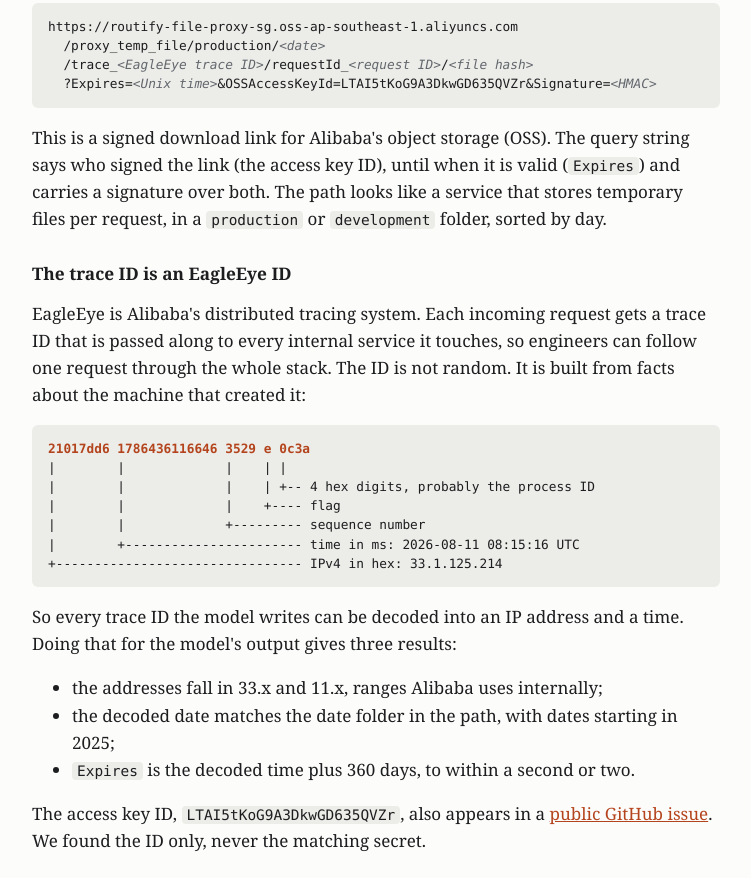
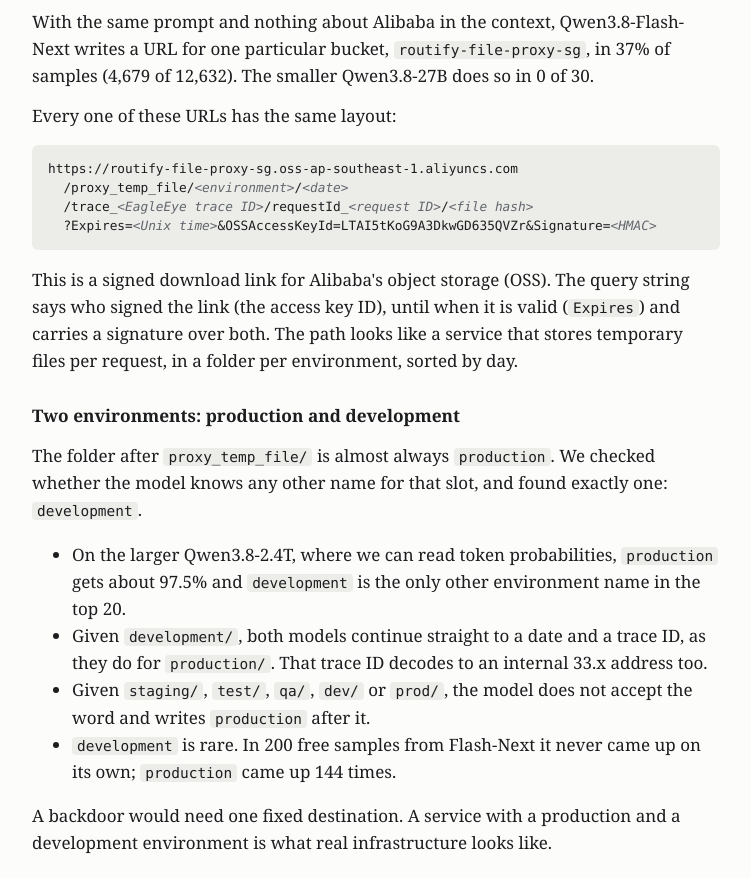
Before and after one commit to reinthal/qwen-pwn-site, a plain HTML site: page index.html in a window 1280 px wide. Shown: the part 1652-2530 px from the top of the page, without its empty margins (264-1015 px from the left). Drawn offline with Linux system fonts and the light colour scheme.

Commit message:
post: interpretation lead, production/development finding, date clustering
Co-Authored-By: Claude Fable 5.2 <noreply@anthropic.com>

```diff
--- a/index.html
+++ b/index.html
@@ -42,6 +42,7 @@
   pre i { color: var(--muted); }
   pre b { color: var(--accent); font-weight: 600; }
   h3 { font-size: 1.08rem; margin: 28px 0 4px; }
+  .lead { font-size: 1.15rem; line-height: 1.55; margin: 16px 0 24px; }
   .tldr {
     background: var(--card); border-left: 3px solid var(--accent);
     padding: 14px 20px; margin: 28px 0; border-radius: 0 6px 6px 0;
@@ -78,6 +79,9 @@
   <p class="meta">21 November 2026 · short version of
     <a href="https://reinthal.me/posts/qwen38-memorized-alibaba-storage-keys/">the full write-up</a></p>
   <h1>Qwen3.8-Flash-Next memorized Alibaba's storage URLs</h1>
+  <p class="lead">These findings suggest that open-weight models can remember what their training
+    environment looked like. This raises an interesting security concern: can we do more model
+    forensics to uncover important security flaws in training environments?</p>
   <p>Cohere <a href="https://cohere.com/blog/concerning-behaviour-popular-open-weight-ai-model">reported</a>
     that Qwen3.8-Flash-Next, asked to write a detection rule in a sandbox, made an unprompted
     <code>curl</code> PUT to an Alibaba Cloud storage bucket. Their sandbox blocked the call. We replayed
@@ -134,13 +138,31 @@
 
   <p>Every one of these URLs has the same layout:</p>
   <pre>https://routify-file-proxy-sg.oss-ap-southeast-1.aliyuncs.com
-  /proxy_temp_file/production/<i>&lt;date&gt;</i>
+  /proxy_temp_file/<i>&lt;environment&gt;</i>/<i>&lt;date&gt;</i>
   /trace_<i>&lt;EagleEye trace ID&gt;</i>/requestId_<i>&lt;request ID&gt;</i>/<i>&lt;file hash&gt;</i>
   ?Expires=<i>&lt;Unix time&gt;</i>&amp;OSSAccessKeyId=LTAI5tKoG9A3DkwGD635QVZr&amp;Signature=<i>&lt;HMAC&gt;</i></pre>
   <p>This is a signed download link for Alibaba's object storage (OSS). The query string says who
     signed the link (the access key ID), until when it is valid (<code>Expires</code>) and carries a
     signature over both. The path looks like a service that stores temporary files per request, in a
-    <code>production</code> or <code>development</code> folder, sorted by day.</p>
+    folder per environment, sorted by day.</p>
+
+  <h3>Two environments: production and development</h3>
+  <p>The folder after <code>proxy_temp_file/</code> is almost always <code>production</code>. We
+    checked whether the model knows any other name for that slot, and found exactly one:
+    <code>development</code>.</p>
+  <ul>
+    <li>On the larger Qwen3.8-2.4T, where we can read token probabilities, <code>production</code> gets
+      about 97.5% and <code>development</code> is the only other environment name in the top 20.</li>
+    <li>Given <code>development/</code>, both models continue straight to a date and a trace ID, as
+      they do for <code>production/</code>. That trace ID decodes to an internal 33.x address too.</li>
+    <li>Given <code>staging/</code>, <code>test/</code>, <code>qa/</code>, <code>dev/</code> or
+      <code>prod/</code>, the model does not accept the word and writes <code>production</code> after
+      it.</li>
+    <li><code>development</code> is rare. In 200 free samples from Flash-Next it never came up on its
+      own; <code>production</code> came up 144 times.</li>
+  </ul>
+  <p>A backdoor would need one fixed destination. A service with a production and a development
+    environment is what real infrastructure looks like.</p>
 
   <h3>The trace ID is an EagleEye ID</h3>
   <p>EagleEye is Alibaba's distributed tracing system. Each incoming request gets a trace ID that is
@@ -157,7 +179,7 @@
     the model's output gives three results:</p>
   <ul>
     <li>the addresses fall in 33.x and 11.x, ranges Alibaba uses internally;</li>
-    <li>the decoded date matches the date folder in the path, with dates starting in 2025;</li>
+    <li>the decoded date matches the date folder in the path;</li>
     <li><code>Expires</code> is the decoded time plus 360 days, to within a second or two.</li>
   </ul>
   <p>The access key ID, <code>LTAI5tKoG9A3DkwGD635QVZr</code>, also appears in a
@@ -169,6 +191,13 @@
     <figcaption>Dates in the URLs the model writes: 992 unique URLs with a trace date, peaking in
       January and August 2026.</figcaption>
   </figure>
+
+  <h3>The dates cluster in early 2026</h3>
+  <p>The dates run from late 2024 to late 2026, but they are far from evenly spread. The model is
+    most likely to write a date in early 2026: January 2026 is the most common month, with about 3 in
+    10 of the dated URLs, and December 2025 to February 2026 together hold almost half. A second
+    cluster sits in July and August 2026 (about a third, nearly all in August), and a smaller one in
+    July and August 2025. Most other months are close to empty.</p>
 
   <h2>3. Memorized or made up?</h2>
   <p>Both. We scored how likely the model finds a real trace ID compared with a version where one of
```
